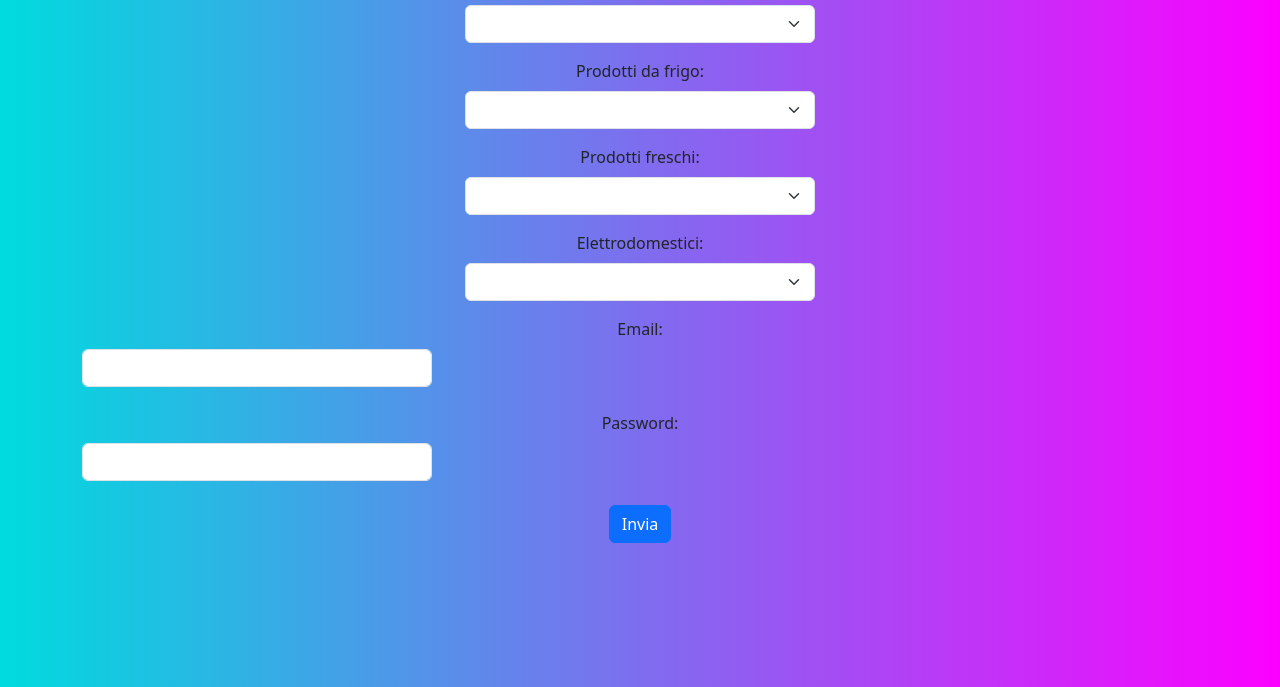
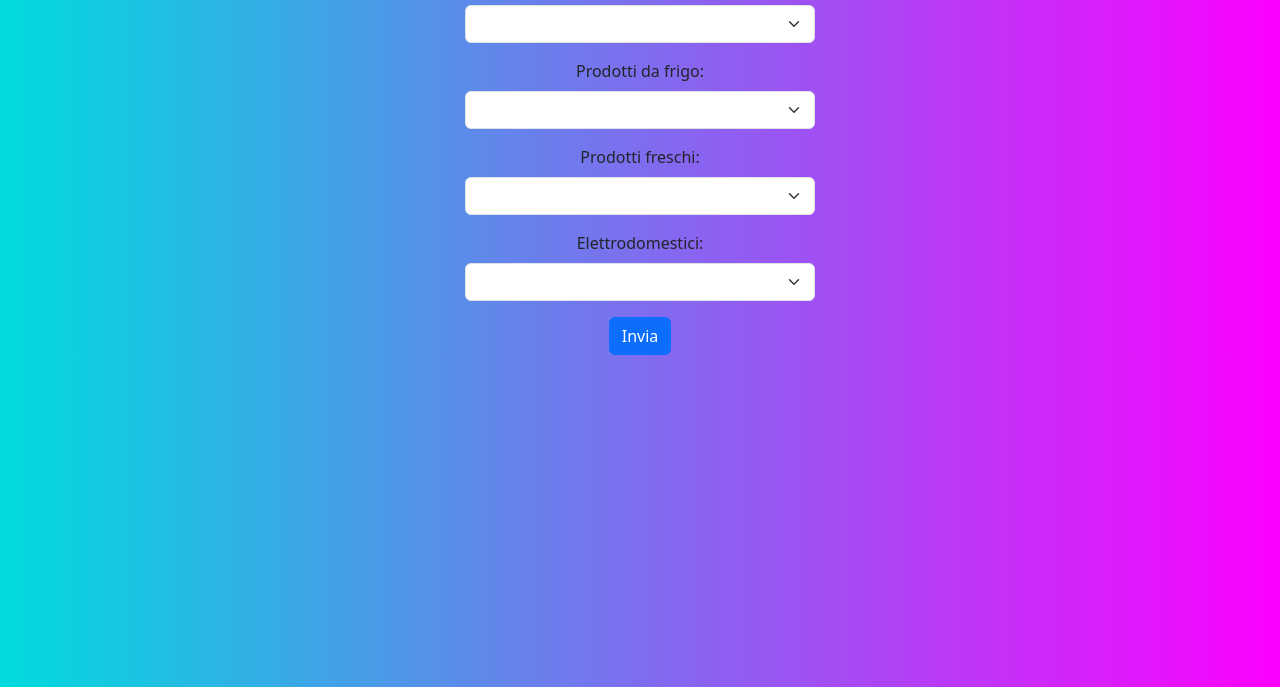
Before and after one commit to Svetitaly/portfolio, a plain HTML site: page index.html in a window 1280 px wide. Shown: the part 113-800 px from the top of the page. Drawn offline with nearby package versions, Linux system fonts and the light colour scheme.

Commit message:
Update index.html

```diff
--- a/index.html
+++ b/index.html
@@ -66,14 +66,6 @@
                     <option value="ventilatore">Ventilatore</option>
                 </select>
             </div>
-        <div class="mb-4">
-                <label for="user_email" class="form-label">Email:</label>
-                <input type="email" name="user_email" id="user_email" class="form-control" required>
-            </div>
-            <div class="mb-4">
-                <label for="user_password" class="form-label">Password:</label>
-                <input type="password" name="user_password" id="user_password" class="form-control" required>
-            </div>
             <button type="submit" class="btn btn-primary">Invia</button>
         </form>
     </div>
```
